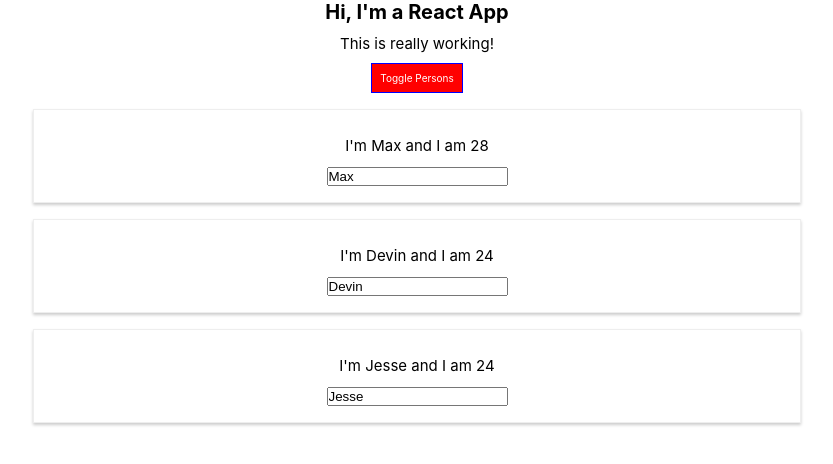
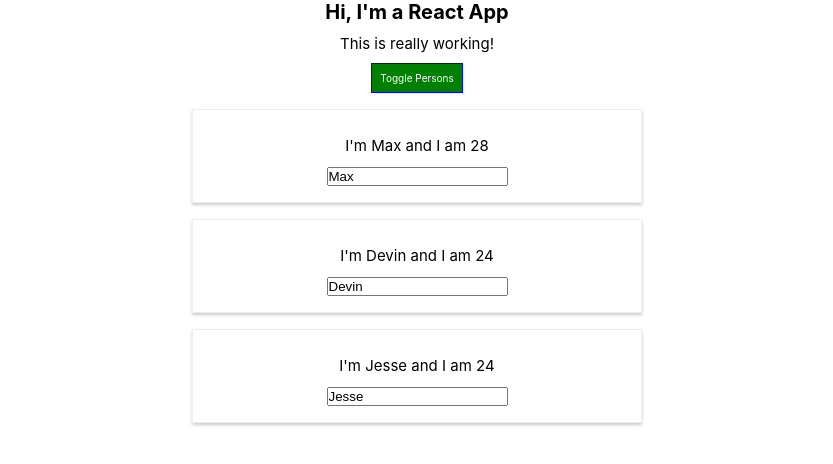
Before and after one commit to DevJBlack/React-complete-guide, a React (Create React App) app: page / in a window 1280 px wide. Both pictures are taken after a click on the button "Toggle Persons". Shown: the top 464 px of the page, without its empty margins (223-1056 px from the left). Built offline with nearby package versions, Linux system fonts and the light colour scheme.

Commit message:
styled components

```diff
--- a/package.json
+++ b/package.json
@@ -10,7 +10,8 @@
     "radium": "^0.26.0",
     "react": "^16.13.1",
     "react-dom": "^16.13.1",
-    "react-scripts": "3.4.1"
+    "react-scripts": "3.4.1",
+    "styled-components": "^5.0.1"
   },
   "scripts": {
     "start": "react-scripts start",
--- a/src/App.js
+++ b/src/App.js
@@ -1,8 +1,22 @@
 import React, { Component } from 'react';
 import './sass/App.scss'
-import Radium from 'radium' //This is a package that we installed
+// import Radium, { StyleRoot } from 'radium' //This is a package that we installed
+import styled from 'styled-components'
 import Person from './Person/Person'
 
+const StyledButton = styled.button`
+    background-color: green;
+    color:white;
+    font: inherit;
+    border: 1px solid blue;
+    padding: 8px;
+    cursor: pointer;
+
+    &:hover {
+      background-color: lightgreen;
+      color: black;
+    }
+`
 
 class App extends Component {
   state = {
@@ -44,17 +58,14 @@ class App extends Component {
   }
 
   render () {
+
     const style = {
       backgroundColor: 'green',
-      color:'white',
+      color: 'white',
       font: 'inherit',
       border: '1px solid blue',
       padding: '8px',
-      cursor: 'pointer',
-      ':hover': {
-        backgroundColor: 'lightgreen',
-        color: 'black'
-      }
+      cursor: 'pointer'
     }
 
     let persons = null;
@@ -90,21 +101,20 @@ class App extends Component {
     }
 
     return (
-      <div className="App">
-        <h1>Hi, I'm a React App</h1>
-        <p className={classes.join(' ')} >This is really working!</p>
-        <button
-          style={style}
-          onClick={this.togglePersonsHandler}> Toggle Persons </button>
-          { persons }
-      </div>
+        <div className="App">
+          <h1>Hi, I'm a React App</h1>
+          <p className={classes.join(' ')} >This is really working!</p>
+          <StyledButton
+            onClick={this.togglePersonsHandler}> Toggle Persons </StyledButton>
+            { persons }
+        </div>
     )
 
   }
 
 
 }
-export default Radium(App);
+export default App;
 
 
 // TEST ONE
--- a/src/Components/SecondTest/TestInput.js
+++ b/src/Components/SecondTest/TestInput.js
@@ -17,9 +17,9 @@ const TestInput = () => {
   }
 
 
-  let charlist = arr.split('').map((ch, index) => {
+  let charlist = arr.split('').map((letters, index) => {
     return <TestChart
-      character={ch}
+      character={letters}
       key={index}
       click={() => deleteCharHandler(index)} />
   })
--- a/src/Person/Person.js
+++ b/src/Person/Person.js
@@ -1,15 +1,36 @@
 import React from 'react'
-import Radium from 'radium'
+import styled from 'styled-components'
 
-// const randomAge = Math.floor(Math.random() * 30)
+const StyledDiv = styled.div`
+  width: 60%;
+    margin: 1.6rem auto;
+    border: 1px solid #eee;
+    box-shadow: 0 2px 3px #ccc;
+    padding: 1.6rem;
+    text-align: center;
+    font-size: 1.6rem;
+
+    @media(min-width: 500px) {
+      width: 450px;
+    }
+`
 
 const Person = (props) => {
+
+
+  // const style = {
+  //   '@media(min-width: 500px)': {
+  //     width: '450px'
+  //   }
+  // }
+
+
   return(
-   <div className="person">
-      <p onClick={props.click} >I'm {props.name} and I am {props.age}</p>
-      <input type="text" onChange={props.changed} value={props.name} />
-   </div>
+    <StyledDiv>
+        <p onClick={props.click} >I'm {props.name} and I am {props.age}</p>
+        <input type="text" onChange={props.changed} value={props.name} />
+    </StyledDiv>
   )
 }
 
-export default Radium(Person)
+export default Person
--- a/src/sass/layout/person.scss
+++ b/src/sass/layout/person.scss
@@ -1,13 +1,13 @@
-.person{
-  width: 60%;
-  margin: 1.6rem auto;
-  border: 1px solid #eee;
-  box-shadow: 0 2px 3px #ccc;
-  padding: 1.6rem;
-  text-align: center;
-  font-size: 1.6rem;
-}
+// .person{
+//   width: 60%;
+//   margin: 1.6rem auto;
+//   border: 1px solid #eee;
+//   box-shadow: 0 2px 3px #ccc;
+//   padding: 1.6rem;
+//   text-align: center;
+//   font-size: 1.6rem;
+// }
 
-p {
-  cursor: pointer;
-}
+// p {
+//   cursor: pointer;
+// }
```
Also changed, not shown: 1 other file (tests, documents, lock files or other folders).
